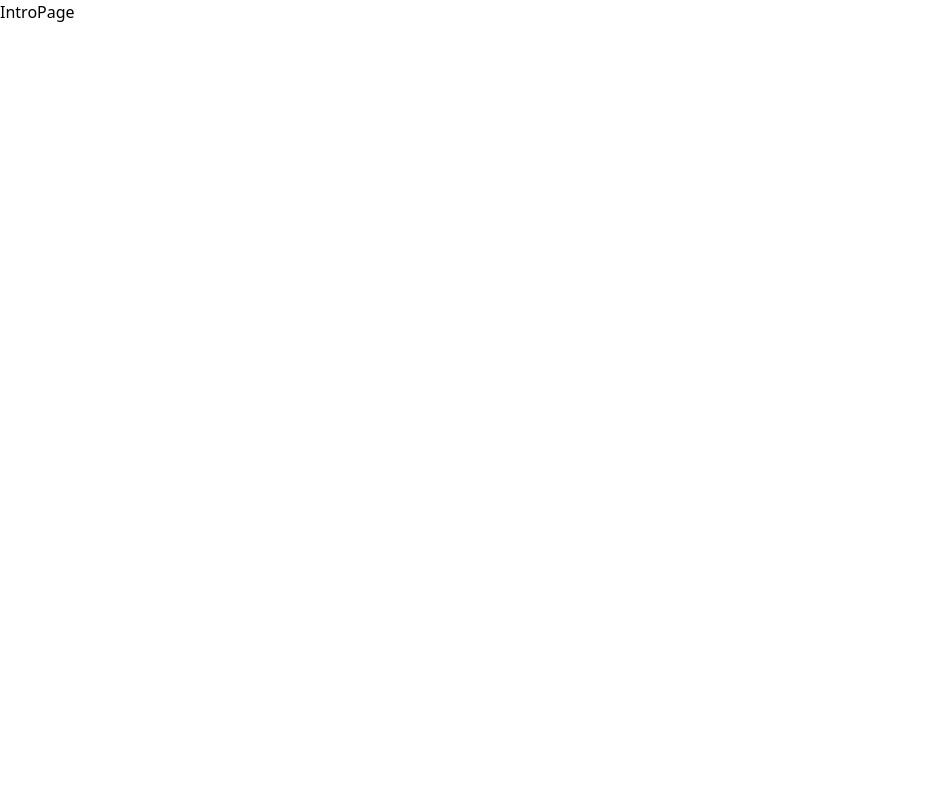
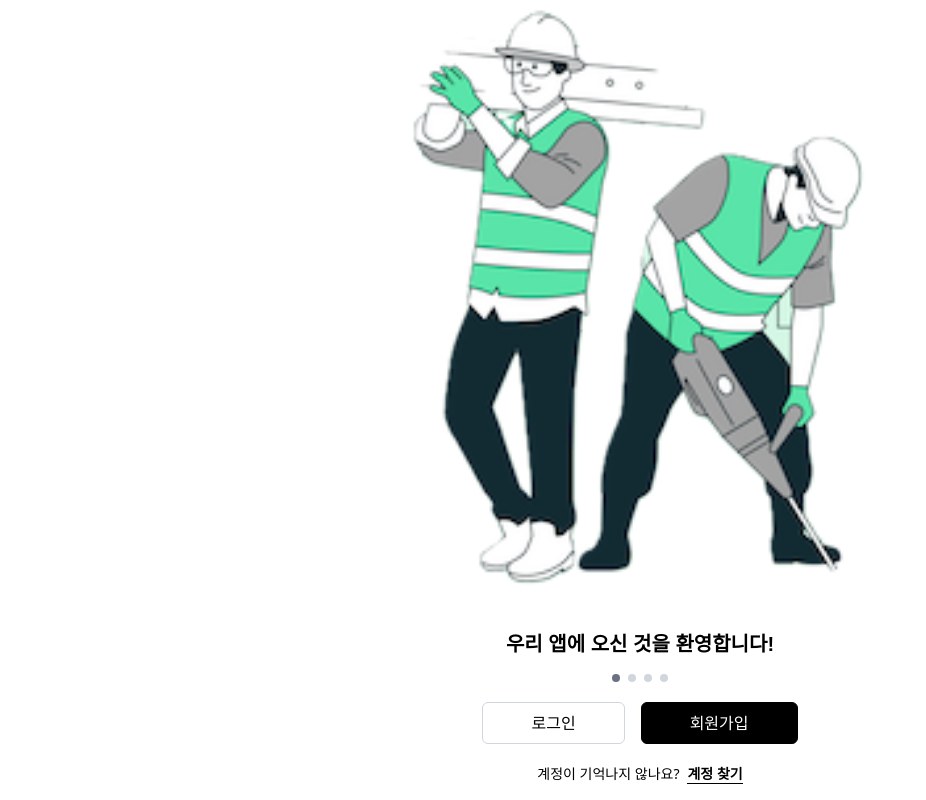
Before and after one commit to Barojob/frontend, a React (Vite) app: page /intro in a window 1280 px wide. Shown: the whole page, without its empty margins (0-926 px from the left). Built offline with nearby package versions, Linux system fonts and the light colour scheme.

Commit message:
feat: remove /home, add /intro

```diff
--- a/src/components/Home/HomeIntro.tsx
+++ /dev/null
@@ -1,26 +0,0 @@
-import React from "react";
-import { cn } from "../../utils/classname";
-
-export type Props = {
-  className?: string;
-  imgSrc?: string;
-  introText?: string;
-};
-
-const HomeIntro: React.FC<Props> = ({ className, imgSrc, introText }) => {
-  return (
-    <div
-      className={cn(
-        "flex w-full flex-col items-center justify-center",
-        className,
-      )}
-    >
-      <img src={imgSrc} className="w-full max-w-[60%]" />
-      <p className="font-brand mt-6 text-center text-[1.125rem] font-semibold">
-        {introText}
-      </p>
-    </div>
-  );
-};
-
-export default HomeIntro;
--- a/src/components/Home/HomeIntroList.tsx
+++ /dev/null
@@ -1,149 +0,0 @@
-import React, { useState } from "react";
-import { cn } from "../../utils/classname";
-import HomeIntro from "./HomeIntro";
-
-export type Props = {
-  className?: string;
-};
-
-const intros = [
-  {
-    imgSrc: "/pubilc/images/HomeImage1.png",
-    introText: "우리 앱에 오신 것을 환영합니다!",
-  },
-  {
-    imgSrc: "/pubilc/images/HomeImage1.png",
-    introText: "새로운 기능을 만나보세요!",
-  },
-  {
-    imgSrc: "/public/images/HomeImage1.png",
-    introText: "친구들과 함께 연결되어 있어요!",
-  },
-  { imgSrc: "/public/images/HomeImage1.png", introText: "지금 시작해보세요!" },
-];
-
-const HomeIntroList: React.FC<Props> = ({ className }) => {
-  const [currentIndex, setCurrentIndex] = useState(0);
-
-  const [touchStart, setTouchStart] = useState<number | null>(null);
-  const [touchEnd, setTouchEnd] = useState<number | null>(null);
-  const minSwipeDistance = 50;
-
-  const handlePrev = () => {
-    if (currentIndex > 0) {
-      setCurrentIndex(currentIndex - 1);
-    }
-  };
-
-  const handleNext = () => {
-    if (currentIndex < intros.length - 1) {
-      setCurrentIndex(currentIndex + 1);
-    }
-  };
-
-  const onTouchStart = (e: React.TouchEvent<HTMLDivElement>) => {
-    setTouchStart(e.targetTouches[0].clientX);
-  };
-
-  const onTouchMove = (e: React.TouchEvent<HTMLDivElement>) => {
-    setTouchEnd(e.targetTouches[0].clientX);
-  };
-
-  const onTouchEnd = () => {
-    if (touchStart === null || touchEnd === null) return;
-    const distance = touchStart - touchEnd;
-    if (distance > minSwipeDistance) {
-      handleNext();
-    } else if (distance < -minSwipeDistance) {
-      handlePrev();
-    }
-    setTouchStart(null);
-    setTouchEnd(null);
-  };
-
-  return (
-    <div className={cn("flex flex-col", className)}>
-      {/* 슬라이드 영역 */}
-      <div
-        className="relative flex-1 overflow-hidden"
-        onTouchStart={onTouchStart}
-        onTouchMove={onTouchMove}
-        onTouchEnd={onTouchEnd}
-      >
-        {/* 슬라이드 컨테이너 */}
-        <div
-          className="flex h-fit transition-transform duration-500 ease-in-out"
-          style={{ transform: `translateX(-${currentIndex * 100}%)` }}
-        >
-          {intros.map((intro, index) => (
-            <div
-              key={index}
-              className="flex w-full shrink-0 items-center justify-center"
-            >
-              <HomeIntro imgSrc={intro.imgSrc} introText={intro.introText} />
-            </div>
-          ))}
-        </div>
-
-        {/* 왼쪽 화살표 */}
-        {currentIndex > 0 && (
-          <div
-            className="absolute left-5 top-1/2 -translate-y-1/2 transform cursor-pointer"
-            onClick={handlePrev}
-          >
-            <svg
-              xmlns="http://www.w3.org/2000/svg"
-              className="size-6 text-gray-500"
-              fill="none"
-              viewBox="0 0 24 24"
-              stroke="currentColor"
-            >
-              <path
-                strokeLinecap="round"
-                strokeLinejoin="round"
-                strokeWidth={2}
-                d="M15 19l-7-7 7-7"
-              />
-            </svg>
-          </div>
-        )}
-
-        {/* 오른쪽 화살표 */}
-        {currentIndex < intros.length - 1 && (
-          <div
-            className="absolute right-5 top-1/2 -translate-y-1/2 transform cursor-pointer"
-            onClick={handleNext}
-          >
-            <svg
-              xmlns="http://www.w3.org/2000/svg"
-              className="size-6 text-gray-500"
-              fill="none"
-              viewBox="0 0 24 24"
-              stroke="currentColor"
-            >
-              <path
-                strokeLinecap="round"
-                strokeLinejoin="round"
-                strokeWidth={2}
-                d="M9 5l7 7-7 7"
-              />
-            </svg>
-          </div>
-        )}
-      </div>
-
-      <div className="flex items-center justify-center pb-5 pt-[17%]">
-        {intros.map((_, index) => (
-          <div
-            key={index}
-            className={`mx-1 h-2 w-2 rounded-full ${
-              index === currentIndex ? "bg-gray-500" : "bg-gray-300"
-            }`}
-          ></div>
-        ))}
-      </div>
-    </div>
-  );
-};
-
-export default HomeIntroList;
--- /dev/null
+++ b/src/components/HomeIntroCarousel.tsx
@@ -0,0 +1,80 @@
+import React from "react";
+import { Navigation } from "swiper/modules";
+import { Swiper, SwiperRef, SwiperSlide } from "swiper/react";
+import { cn } from "../utils/classname";
+
+const slides = [
+  {
+    imgSrc: "/public/images/intro-image-1.png",
+    text: "우리 앱에 오신 것을 환영합니다!",
+  },
+  {
+    imgSrc: "/public/images/intro-image-1.png",
+    text: "새로운 기능을 만나보세요!",
+  },
+  {
+    imgSrc: "/public/images/intro-image-1.png",
+    text: "친구들과 함께 연결되어 있어요!",
+  },
+  {
+    imgSrc: "/public/images/intro-image-1.png",
+    text: "지금 시작해보세요!",
+  },
+];
+
+type Props = {
+  className?: string;
+};
+
+const HomeIntroCarousel: React.FC<Props> = ({ className }) => {
+  const [activeIndex, setActiveIndex] = React.useState(0);
+
+  const swiperRef = React.useRef<SwiperRef>(null);
+
+  return (
+    <section className={cn("flex flex-col", className)}>
+      <div className="h-full">
+        <Swiper
+          className="flex h-full overflow-hidden"
+          ref={swiperRef}
+          navigation
+          modules={[Navigation]}
+          onSlideChange={(swiper) => setActiveIndex(swiper.activeIndex)}
+        >
+          {slides.map((intro, index) => (
+            <SwiperSlide key={index}>
+              <div className="flex size-full shrink-0 flex-col items-center justify-center">
+                <img className="h-full" src={intro.imgSrc} />
+                <p className="font-brand mt-6 text-center text-xl font-semibold">
+                  {intro.text}
+                </p>
+              </div>
+            </SwiperSlide>
+          ))}
+        </Swiper>
+      </div>
+
+      <div className="mt-4 flex justify-center gap-x-2">
+        {slides.map((_, index) => (
+          <button
+            className={cn(
+              "size-2 rounded-full",
+              index === activeIndex && "bg-gray-500",
+              index !== activeIndex && "bg-gray-300",
+            )}
+            key={index}
+            onClick={handleSlideChange(index)}
+          />
+        ))}
+      </div>
+    </section>
+  );
+
+  function handleSlideChange(index: number) {
+    return () => {
+      swiperRef.current?.swiper.slideTo(index);
+    };
+  }
+};
+
+export default HomeIntroCarousel;
--- a/src/configs/routes.tsx
+++ b/src/configs/routes.tsx
@@ -1,4 +1,3 @@
-import HomePage from "@/pages/HomePage";
 import LoginPage from "@/pages/LoginPage";
 import MainPage from "@/pages/MainPage";
 import SignupPage from "@/pages/SignupPage";
@@ -10,10 +9,7 @@ export const routes = [
     path: "/",
     element: <MainPage />,
   },
-  {
-    path: "/home",
-    element: <HomePage />,
-  },
+
   {
     path: "/intro",
     element: <IntroPage />,
--- a/src/pages/HomePage.tsx
+++ /dev/null
@@ -1,52 +0,0 @@
-import React from "react";
-import { useNavigate } from "react-router-dom";
-import Button from "../components/Button/Button";
-import HomeIntroList from "../components/Home/HomeIntroList";
-
-export type Props = {
-  className?: string;
-};
-
-const HomePage: React.FC<Props> = () => {
-  const navigate = useNavigate();
-
-  const handleLogin = () => {
-    navigate("/login");
-  };
-
-  const handleSignUp = () => {
-    navigate("/signup");
-  };
-
-  return (
-    <div className="flex h-full flex-col items-center justify-center px-[6%]">
-      <HomeIntroList />
-      <div className="flex w-fit gap-4">
-        <Button
-          variant={"primary"}
-          size={"md"}
-          className="w-fit"
-          onClick={handleLogin}
-          onTouchStart={handleLogin}
-        >
-          로그인
-        </Button>
-        <Button
-          variant={"secondary"}
-          size={"md"}
-          className="w-fit bg-gray-900"
-          onClick={handleSignUp}
-          onTouchStart={handleSignUp}
-        >
-          회원가입
-        </Button>
-      </div>
-      <div className="pt-5 text-[0.875rem] font-normal">
-        계정이 기억나지 않나요?{" "}
-        <span className="border-b border-black font-bold">계정 찾기</span>
-      </div>
-    </div>
-  );
-};
-
-export default HomePage;
--- a/src/pages/IntroPage.tsx
+++ b/src/pages/IntroPage.tsx
@@ -1,7 +1,38 @@
 import React from "react";
+import { Link } from "react-router-dom";
+import Button from "../components/Button/Button";
+import HomeIntroCarousel from "../components/HomeIntroCarousel";
 
 const IntroPage: React.FC = () => {
-  return <div>IntroPage</div>;
+  return (
+    <div className="flex h-dvh flex-col justify-between gap-y-5 pb-4">
+      <HomeIntroCarousel className="flex-1" />
+
+      <section>
+        <div className="flex justify-center gap-x-4">
+          <Link to="/login">
+            <Button variant="primary" size="md">
+              로그인
+            </Button>
+          </Link>
+
+          <Link to="/signup">
+            <Button variant="secondary" size="md">
+              회원가입
+            </Button>
+          </Link>
+        </div>
+
+        <div className="space-x-2 pt-5 text-center text-sm">
+          <span>계정이 기억나지 않나요?</span>
+          {/* TODO: implement this route */}
+          <Link to="/find-account" className="border-b border-black font-bold">
+            계정 찾기
+          </Link>
+        </div>
+      </section>
+    </div>
+  );
 };
 
 export default IntroPage;
```
